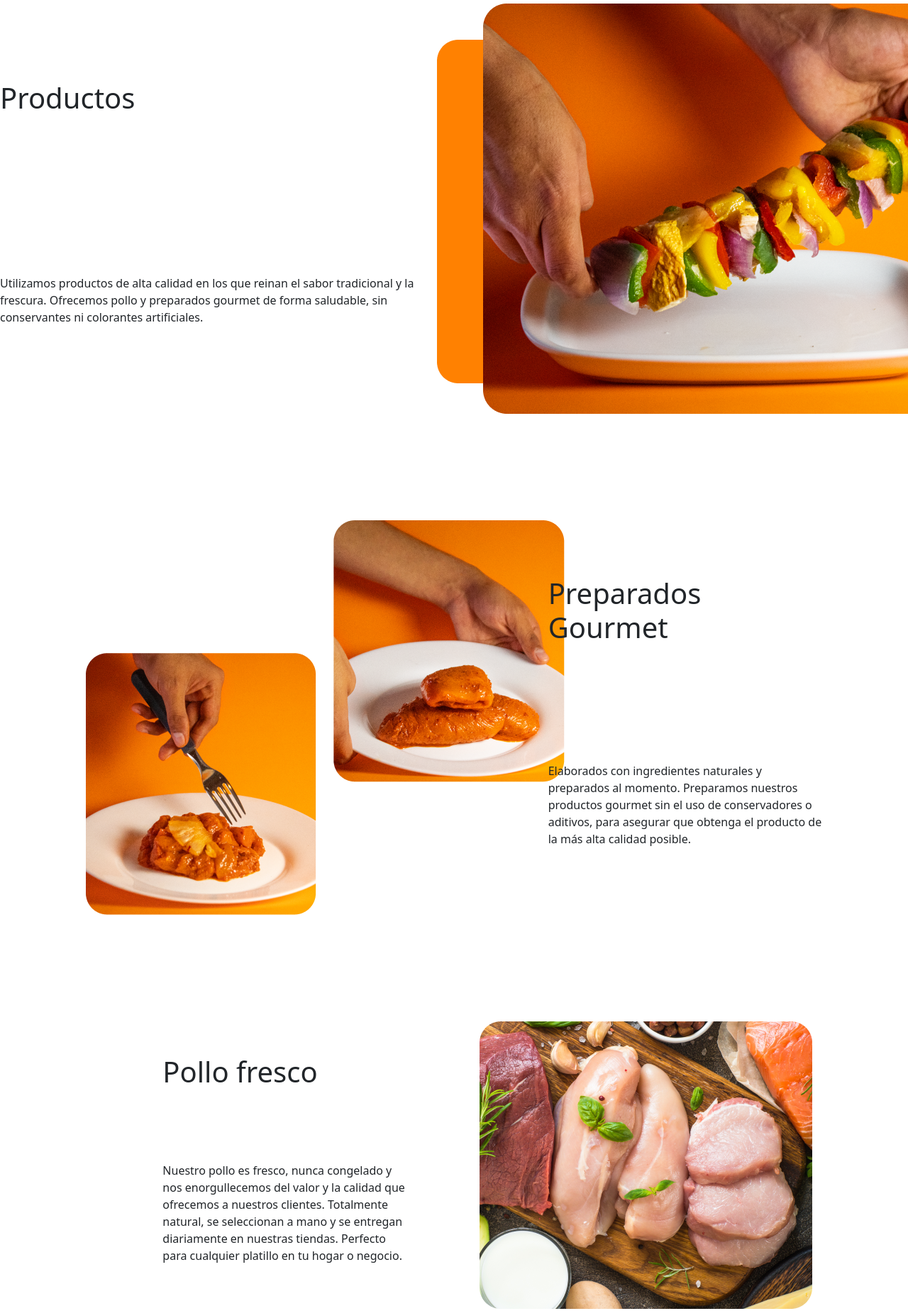
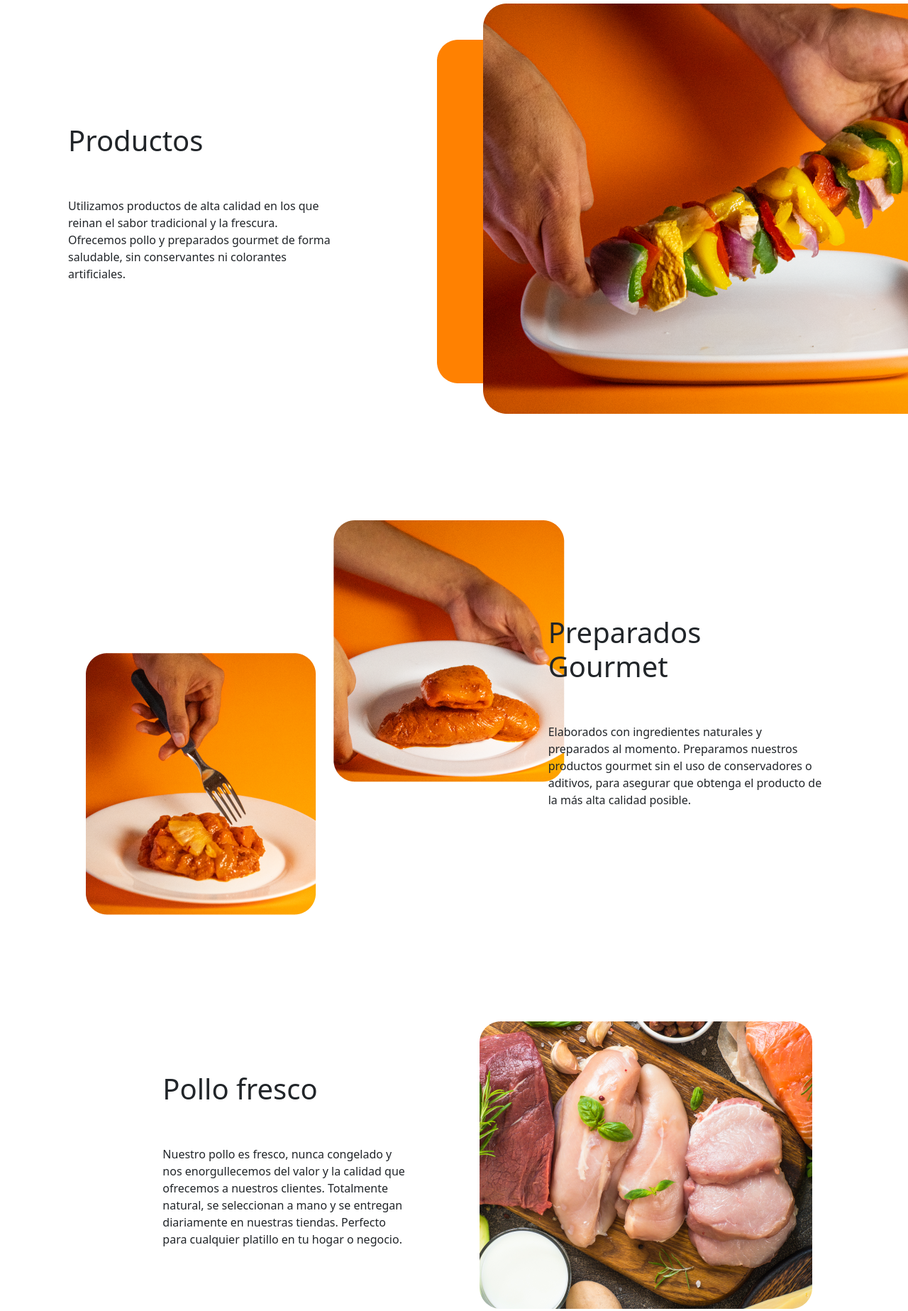
Before and after one commit to JosueRuz/Coder-house, a website: page pages/productos.html in a window 1280 px wide. Shown: the part 119-1966 px from the top of the page at 71% size. Drawn offline with nearby package versions, Linux system fonts and the light colour scheme.

Commit message:
actualización de maquetado

```diff
--- a/css/style.css
+++ b/css/style.css
@@ -72,7 +72,6 @@ footer p{
         margin-bottom: 150px;
     }
     .Nosotros h2{
-        text-align: center;
         font-size: 65px;
     }
 
--- /dev/null
+++ b/package.json
@@ -0,0 +1,6 @@
+{
+  "dependencies": {
+    "node": "^20.4.0",
+    "nodemon": "^3.0.0"
+  }
+}
--- a/pages/productos.html
+++ b/pages/productos.html
@@ -55,13 +55,15 @@
     <main>
       <!-- Sección Hero Productos -->
       <section class="HeroProductos d-flex">
-        <div class="col-6 row align-items-center">
-          <h1>Productos</h1>
-          <p>
-            Utilizamos productos de alta calidad en los que reinan el sabor tradicional y
-            la frescura. Ofrecemos pollo y preparados gourmet de forma saludable, sin
+        <div class="col-6 row align-items-center ps-5">
+          <div>
+            <h1 class="ps-5 col-10 pb-5">Productos</h1>
+            <p class="col-9 ps-5">
+              Utilizamos productos de alta calidad en los que reinan el sabor tradicional
+              y la frescura. Ofrecemos pollo y preparados gourmet de forma saludable, sin
               conservantes ni colorantes artificiales.
             </p>
+          </div>
         </div>
         <div class="col-6">
           <img
@@ -78,25 +80,29 @@
         <img src="../media/productos/Preparados gourmet.png" alt="" />
       </div>
       <div class="col-4 row align-items-center">
-        <h1>Preparados Gourmet</h1>
+        <div>
+          <h1 class="pb-5">Preparados Gourmet</h1>
           <p>
             Elaborados con ingredientes naturales y preparados al momento. Preparamos
-          nuestros productos gourmet sin el uso de conservadores o aditivos, para asegurar
-          que obtenga el producto de la más alta calidad posible.
+            nuestros productos gourmet sin el uso de conservadores o aditivos, para
+            asegurar que obtenga el producto de la más alta calidad posible.
           </p>
+        </div>
       </div>
     </section>
 
     <!-- Sección Pollo Fresco -->
     <section class="PolloFresco d-flex row justify-content-center">
       <div class="col-4 row align-items-center pe-5">
-        <h1>Pollo fresco</h1>
+        <div>
+          <h1 class="pb-5">Pollo fresco</h1>
           <p>
             Nuestro pollo es fresco, nunca congelado y nos enorgullecemos del valor y la
-          calidad que ofrecemos a nuestros clientes. Totalmente natural, se seleccionan a
-          mano y se entregan diariamente en nuestras tiendas. Perfecto para cualquier
+            calidad que ofrecemos a nuestros clientes. Totalmente natural, se seleccionan
+            a mano y se entregan diariamente en nuestras tiendas. Perfecto para cualquier
             platillo en tu hogar o negocio.
           </p>
+        </div>
       </div>
       <div class="col-4 ps-5 align-self-end">
         <img src="../media/productos/Pollo Fresco.png" alt="" />
```
Also changed, not shown: index.html (+13 -9 lines), pages/nosotros.html (+11 -7 lines), 2 other files. Lines whose indentation alone changed are shown as unchanged.
